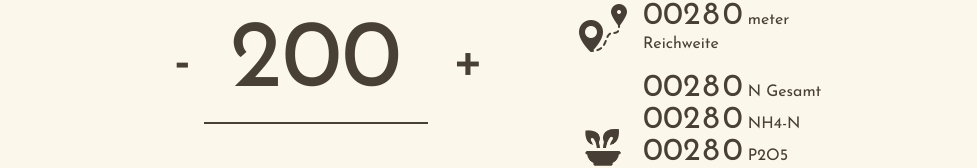
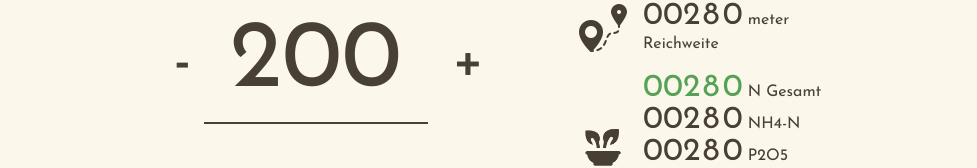
Before and after one commit to mgravemeyer/Ferti, a Next.js app: page / in a window 1280 px wide. Shown: the part 452-620 px from the top of the page, without its empty margins (157-1134 px from the left). Built offline with nearby package versions, Linux system fonts and the light colour scheme.

Commit message:
added example color switch

```diff
--- a/components/AnimatedNumber.tsx
+++ b/components/AnimatedNumber.tsx
@@ -1,6 +1,6 @@
 import {useEffect} from "react";
 
-const AnimatedNumber = ({get, oldInput, prefix}: {get:number, oldInput:number, prefix:string}) => {
+const AnimatedNumber = ({get, oldInput, prefix, color}: {get:number, oldInput:number, prefix:string, color?:string}) => {
 
     let old = createNumberArray(oldInput);
 
@@ -41,12 +41,12 @@ const AnimatedNumber = ({get, oldInput, prefix}: {get:number, oldInput:number, p
             if (isNaN(numbers[i]) || isNaN(old[i])) {
                 element.insertAdjacentHTML(
                     "beforeend",
-                    `<span class="number-span" data-value="${calcDeltaSight(old[i], numbers[i]).length}">${calcDeltaSight(old[i], numbers[i]).join('')}</span>`
+                    `<span class="number-span ${color}" data-value="${calcDeltaSight(old[i], numbers[i]).length}">${calcDeltaSight(old[i], numbers[i]).join('')}</span>`
                 );
             } else {
                 element.insertAdjacentHTML(
                     "beforeend",
-                    `<span class="number-span" data-value="${calcDeltaBetweenNumbers(old[i], numbers[i]).length}">${calcDeltaBetweenNumbers(old[i], numbers[i]).join('')}</span>`
+                    `<span class="number-span ${color}" data-value="${calcDeltaBetweenNumbers(old[i], numbers[i]).length}">${calcDeltaBetweenNumbers(old[i], numbers[i]).join('')}</span>`
                 );
             }
         }
--- a/components/DisplayNumberNutrition.tsx
+++ b/components/DisplayNumberNutrition.tsx
@@ -11,7 +11,7 @@ const DisplayNumberNutrition = ({label, get, old, unit, className, icon, prefix}
           </div>
           <div className='flex flex-col justify-center'>
             <div className='flex flex-row items-baseline'>
-              <AnimatedNumber get={get} oldInput={old} prefix={'test'}/>&nbsp;
+              <AnimatedNumber color={get < 300 ? 'text-kb-green-light' : 'text-kb-red'} get={get} oldInput={old} prefix={'test'}/>&nbsp;
               <p className='text-kb-green-dark'>{'N Gesamt'}</p>
             </div>
             <div className='flex flex-row items-baseline'>
```
